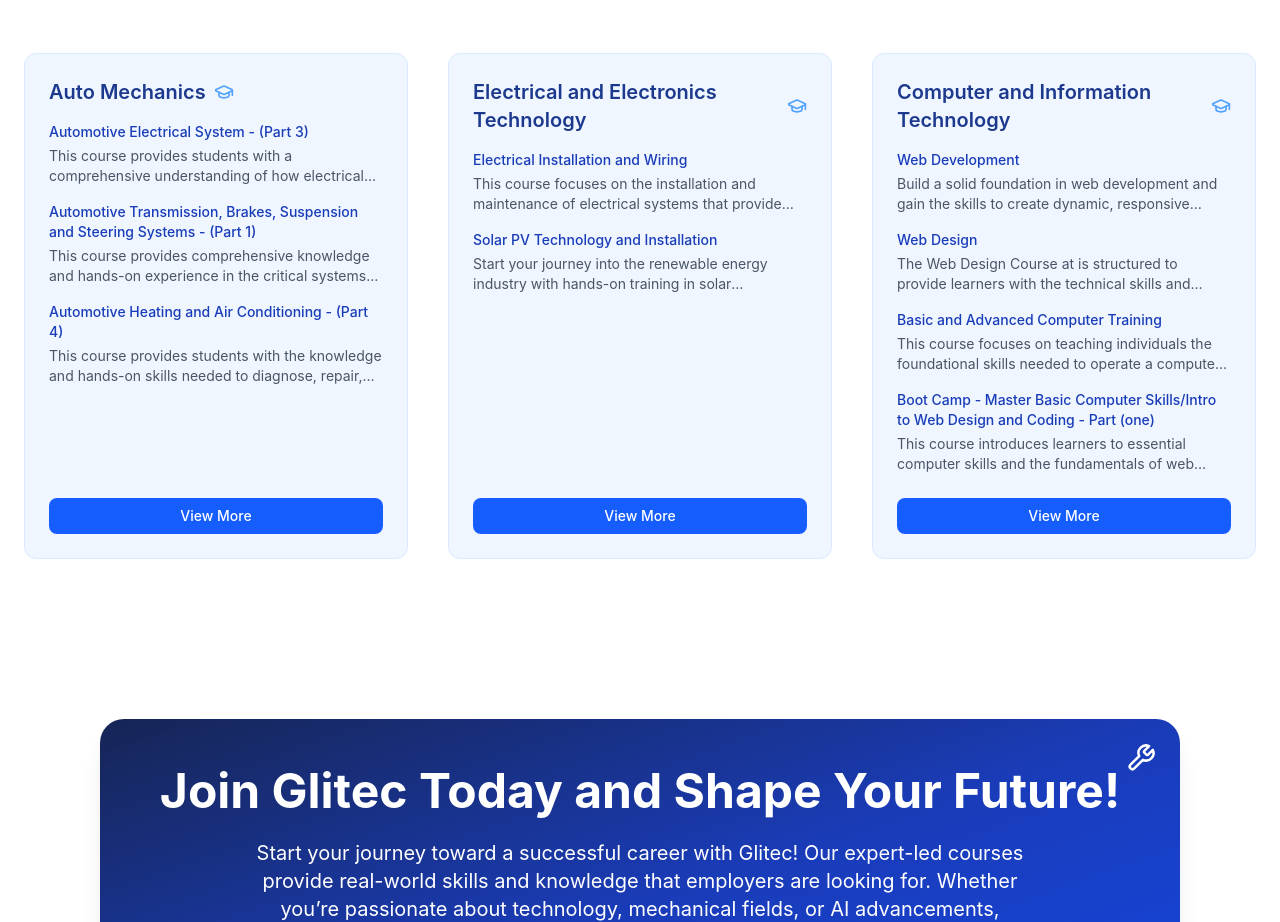
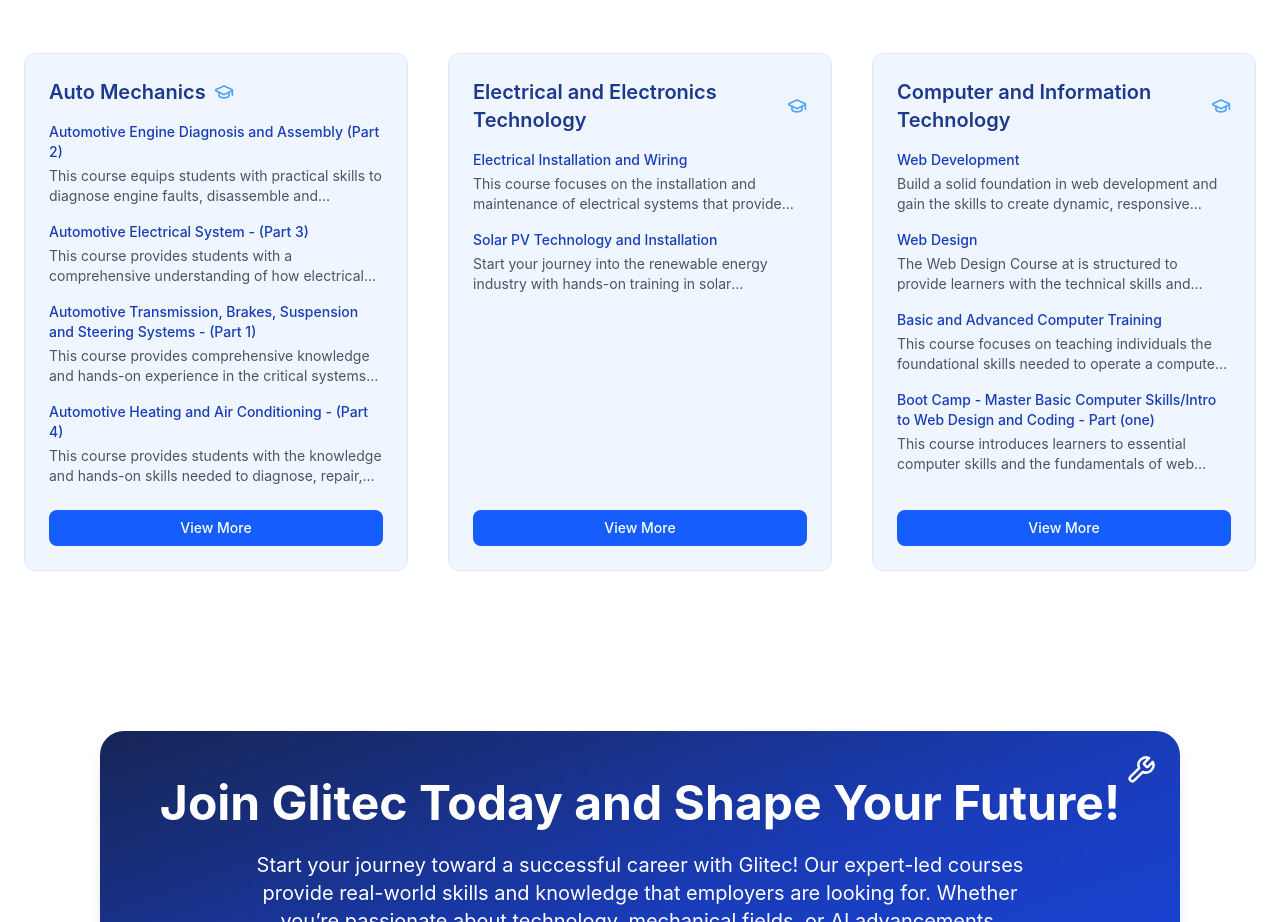
Before and after one commit to Macpherson3903/glitec-ecosystem, a Next.js app in the folder apps/web/: page / in a window 1280 px wide. Shown: the part 2040-2962 px from the top of the page. Built offline with nearby package versions, Linux system fonts and the light colour scheme.

Commit message:
added a new course lists item to the array

```diff
--- a/apps/web/data/courses.js
+++ b/apps/web/data/courses.js
@@ -19,6 +19,19 @@
       //     "Performance Testing",
       //   ],
       // },
+      {
+        id: "engine-diagnosis-(2)",
+        title: "Automotive Engine Diagnosis and Assembly (Part 2)",
+        description: "This course equips students with practical skills to diagnose engine faults, disassemble and reassemble automotive engines, and perform routine engine maintenance and repairs.",
+        syllabus: [
+          "Engine Fundamentals",
+          "Engine Diagnosis",
+          "Engine Disassembly and Assembly",
+          "Component Inspection",
+          "Engine Maintenance and Repair",
+          "Use of advanced automotive tools and diagnostic equipment",
+        ],
+      },
       {
         id: "automotive-electrical-system-(3)",
         title: "Automotive Electrical System - (Part 3)",
```
Lines whose indentation alone changed are shown as unchanged.
